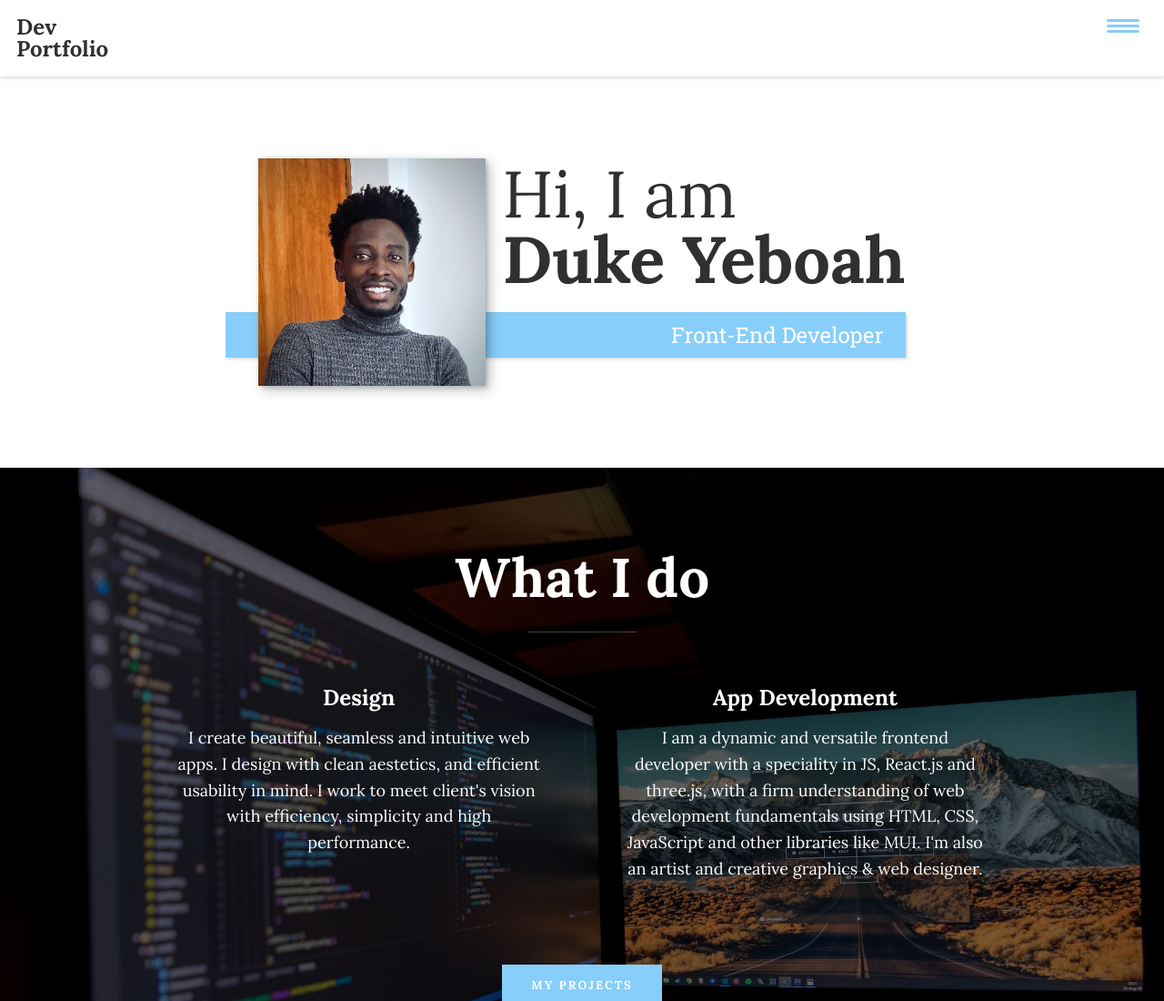
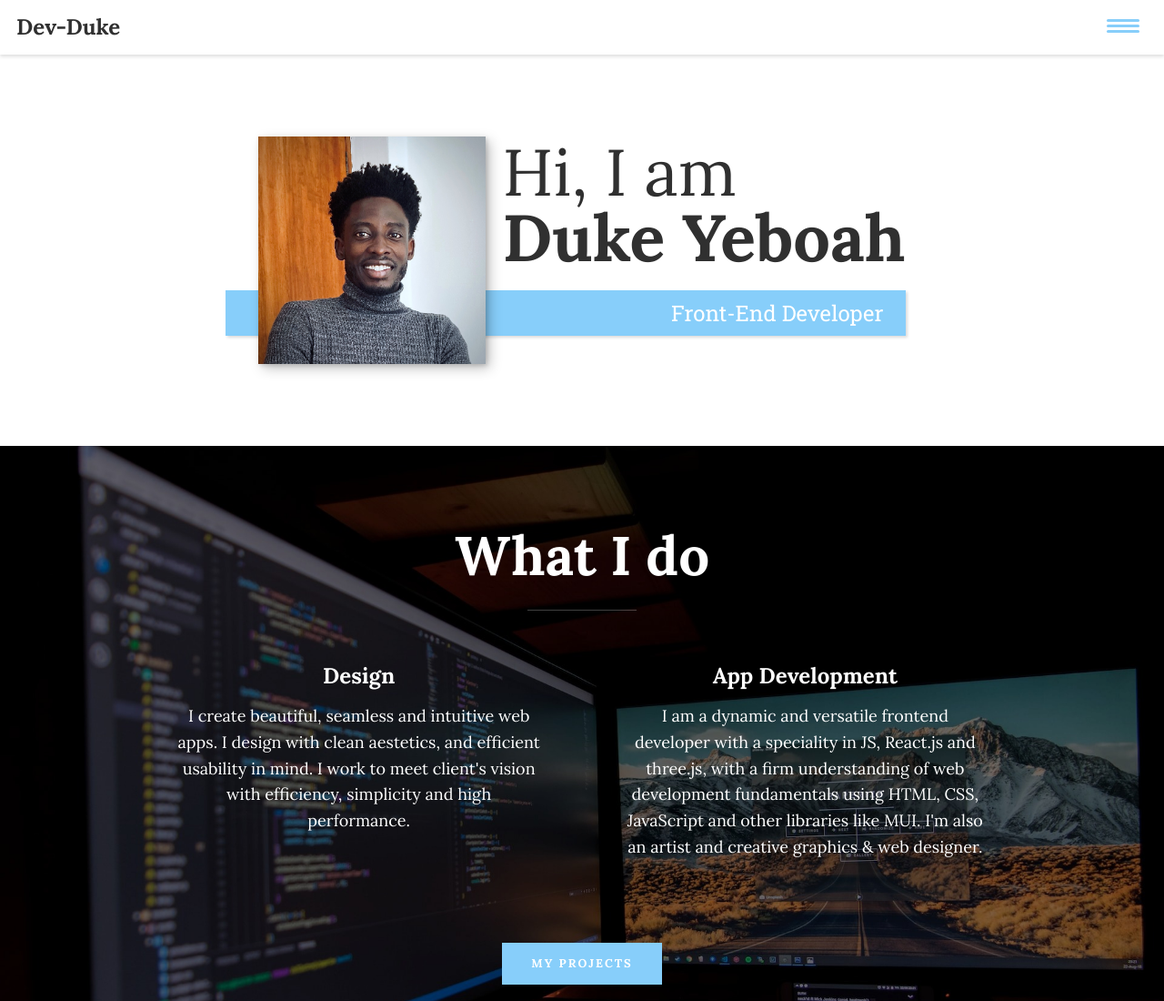
Before and after one commit to Dukeyeboah/myPortfolio, a website built with Vite: page index.html in a window 1280 px wide. Shown: the top 1100 px of the page at 91% size. Built offline with nearby package versions, Linux system fonts and the light colour scheme.

Commit message:
Update index.html

```diff
--- a/index.html
+++ b/index.html
@@ -40,7 +40,7 @@
   <body>
     <header>
       <div class="logo">
-        <h3>Dev Portfolio</h3>
+        <h3>Dev-Duke</h3>
       </div>
       <button class="nav-toggle" aria-label="toggle navigation">
         <span class="hamburger"></span>
```
